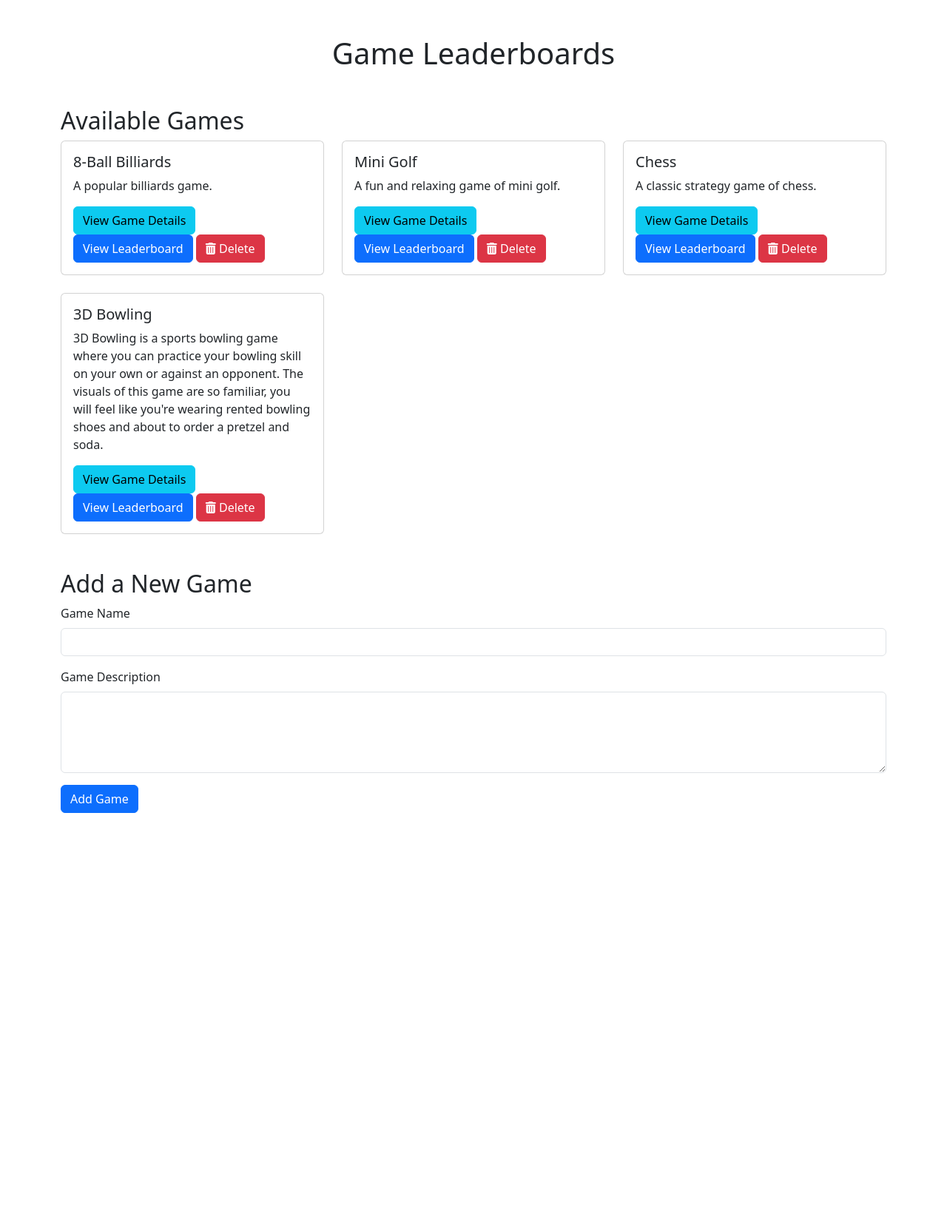
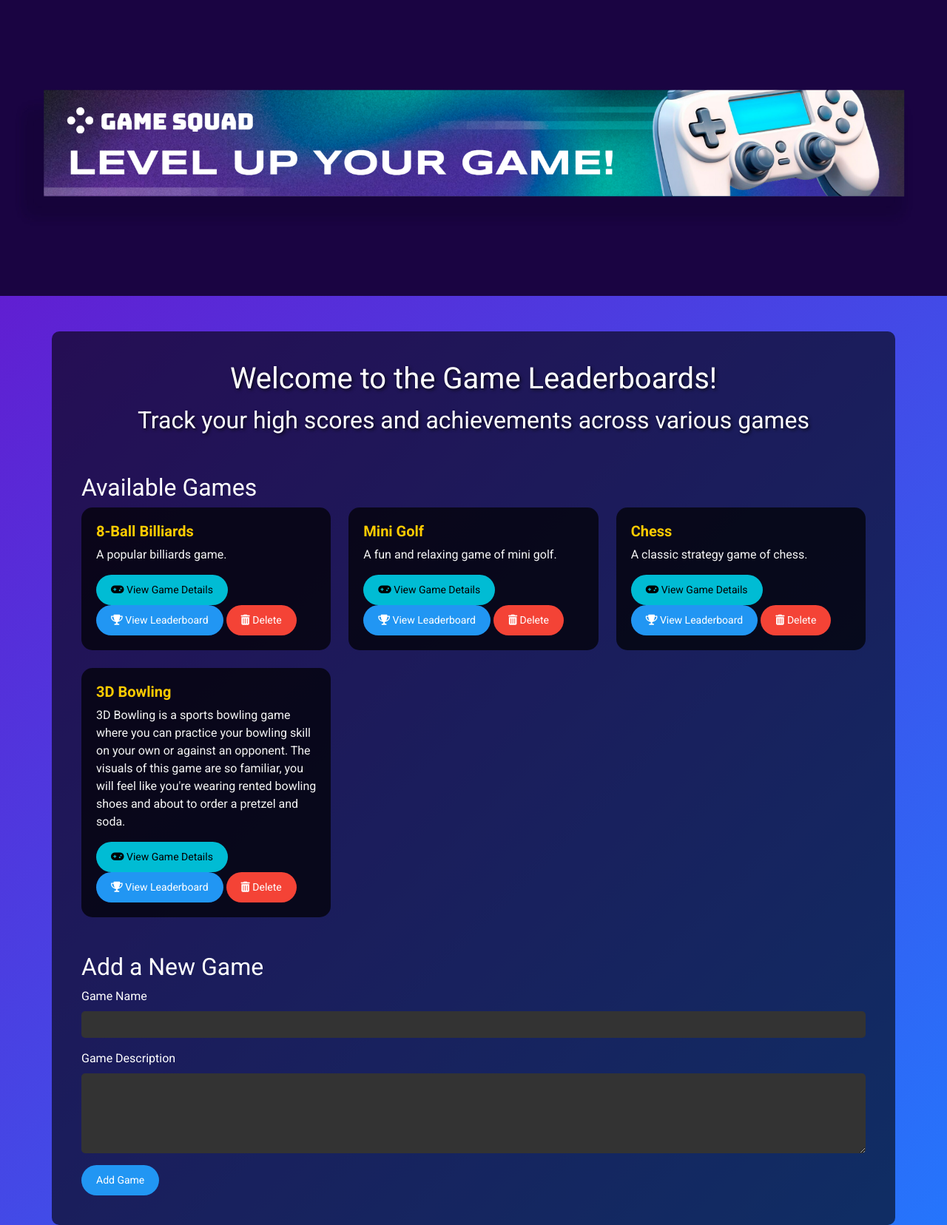
Before and after one commit to mamccorkle/Confident-Coders-Modern-Software-Development-Assignment, a Flask app: page / in a window 1280 px wide. Shown: the whole page at 74% size. Before the commit the page ends 1099 px from the top, so only its background shows below. Run offline with Flask 3, Linux system fonts and the light colour scheme; data comes from the database, SQL or seed files in the repository; both versions use the stored data as it was after the commit.

Commit message:
Commit - 20250309 - MM
* Changed index.html to include header image and card effects

* Changed leaderboard.html to a dark themed table

* Added a lot of css for the theming of the site

+ Added 10954552.jpg for a header

+ Added 10954552-2.jpg for a scaled and better version of the header

+ Added favicon.ico as a tab icon in the browser. It is a game controller

```diff
--- a/static/style.css
+++ b/static/style.css
@@ -0,0 +1,182 @@
+/* General Page Style */
+body {
+    background: linear-gradient(135deg, #6a11cb 0%, #2575fc 100%);
+    /*font-family: 'Arial', sans-serif;*/
+    font-family: 'Roboto', sans-serif;
+    color: #fff;
+}
+
+h1, h2 {
+    color: #fff;
+}
+
+.container {
+    background: rgba(0, 0, 0, 0.6);
+    padding: 40px;
+    border-radius: 10px;
+}
+
+/* Cards Styling */
+.card {
+    background-color: rgba(0, 0, 0, 0.7);
+    border: none;
+    border-radius: 15px;
+    transition: all 0.3s ease;
+}
+
+.card:hover {
+    transform: scale(1.05);
+    box-shadow: 0px 4px 20px rgba(0, 0, 0, 0.3);
+}
+
+.card-body {
+    padding: 20px;
+}
+
+.card-title {
+    color: #ffcb00;
+    font-weight: bold;
+}
+
+.card-text {
+    color: #f5f5f5;
+    margin-bottom: 15px;
+}
+
+/* Buttons Styling */
+.btn-info, .btn-primary, .btn-danger {
+    border-radius: 30px;
+    padding: 10px 20px;
+    font-size: 14px;
+}
+
+.btn-info {
+    background-color: #00bcd4;
+    border: none;
+}
+
+.btn-info:hover {
+    background-color: #00acc1;
+}
+
+.btn-primary {
+    background-color: #2196f3;
+    border: none;
+}
+
+.btn-primary:hover {
+    background-color: #1976d2;
+}
+
+.btn-danger {
+    background-color: #f44336;
+    border: none;
+}
+
+.btn-danger:hover {
+    background-color: #e53935;
+}
+
+/* Form Styling */
+form {
+    /*background-color: rgba(0, 0, 0, 0.7);*/
+    /*padding: 30px;*/
+    border-radius: 10px;
+}
+
+.form-control {
+    background-color: #333;
+    border: none;
+    color: #fff;
+    border-radius: 5px;
+}
+
+.form-label {
+    color: #fff;
+}
+
+/* Hover Effects */
+.card:hover {
+    transform: scale(1.05);
+    box-shadow: 0 4px 20px rgba(0, 0, 0, 0.5);
+}
+
+/* Card Hover Effect */
+.card {
+    transition: transform 0.3s ease, box-shadow 0.3s ease;
+}
+
+.card:hover {
+    transform: scale(1.05);
+    box-shadow: 0 4px 20px rgba(0, 0, 0, 0.2);
+}
+
+/* Button Hover Effect */
+.btn-info:hover, .btn-primary:hover, .btn-danger:hover {
+    transform: scale(1.05);
+    box-shadow: 0px 4px 10px rgba(0, 0, 0, 0.2);
+}
+
+@keyframes fadeInUp {
+  from {
+    opacity: 0;
+    transform: translateY(50px);
+  }
+  to {
+    opacity: 1;
+    transform: translateY(0);
+  }
+}
+
+.card {
+    animation: fadeInUp 0.8s ease-out forwards;
+}
+
+.card:nth-child(even) {
+    animation-delay: 0.2s;
+}
+
+.card:nth-child(odd) {
+    animation-delay: 0.4s;
+}
+
+.hero {
+    height: 400px;
+    background-size: cover;
+    background-position: center;
+    display: flex;
+    justify-content: center;
+    align-items: center;
+}
+
+.hero-content {
+    text-shadow: 2px 2px 4px rgba(0, 0, 0, 0.7);
+    font-size: 2rem;
+}
+
+/* Ensure the table has fixed column widths */
+table.table {
+    table-layout: fixed;
+    width: 100%; /* Make the table fill the container */
+}
+
+/* Optionally, you can define widths for specific columns */
+table.table th, table.table td {
+    word-wrap: break-word; /* Prevents text overflow */
+}
+
+/* Set equal column widths */
+table.table th:nth-child(1),
+table.table td:nth-child(1) {
+    width: 35%; /* Adjust this as needed */
+}
+
+table.table th:nth-child(2),
+table.table td:nth-child(2) {
+    width: 35%; /* Adjust this as needed */
+}
+
+table.table th:nth-child(3),
+table.table td:nth-child(3) {
+    width: 35%; /* Adjust this as needed */
+}
--- a/templates/index.html
+++ b/templates/index.html
@@ -3,15 +3,27 @@
 <head>
     <meta charset="UTF-8">
     <meta name="viewport" content="width=device-width, initial-scale=1.0">
+    <link rel="icon" href="{{ url_for('static', filename='favicon.ico') }}" type="image/x-icon">
     <title>Game Leaderboards</title>
     <link href="https://cdn.jsdelivr.net/npm/bootstrap@5.3.0-alpha1/dist/css/bootstrap.min.css" rel="stylesheet">
     <link rel="stylesheet" href="https://cdnjs.cloudflare.com/ajax/libs/font-awesome/6.0.0-beta3/css/all.min.css">
     <link rel="stylesheet" href="{{ url_for('static', filename='style.css') }}">
+    <link href="https://fonts.googleapis.com/css2?family=Roboto:wght@400;700&display=swap" rel="stylesheet">
+
+  <section class="hero" style="background-image: url('{{ url_for('static', filename='10954552.jpg') }}');">
+<!--    <div class="hero-content text-center text-white">-->
+<!--        <h1>Welcome to the Game Leaderboards!</h1>-->
+<!--        <p>Track your high scores and achievements across various games</p>-->
+<!--    </div>-->
+</section>
 </head>
 <body>
   <div class="container mt-5">
-    <h1 class="text-center mb-4">Game Leaderboards</h1>
-
+<!--    <h1 class="text-center mb-4">Game Leaderboards</h1>-->
+    <div class="hero-content text-center text-white">
+        <h1>Welcome to the Game Leaderboards!</h1>
+        <p>Track your high scores and achievements across various games</p>
+    </div>
     <h2 class="mt-5">Available Games</h2>
     <div class="row row-cols-1 row-cols-md-2 row-cols-lg-3 g-4">
       {% for game in games %}
@@ -20,8 +32,14 @@
           <div class="card-body">
             <h5 class="card-title">{{ game[1] }}</h5>
             <p class="card-text">{{ game[2] }}</p>
-            <a href="/game/{{ game[0] }}" class="btn btn-info">View Game Details</a>
-            <a href="/leaderboard/{{ game[1] }}" class="btn btn-primary">View Leaderboard</a>
+<!--            <a href="/game/{{ game[0] }}" class="btn btn-info">View Game Details</a>-->
+<!--            <a href="/leaderboard/{{ game[1] }}" class="btn btn-primary">View Leaderboard</a>-->
+            <a href="/game/{{ game[0] }}" class="btn btn-info">
+              <i class="fas fa-gamepad"></i> View Game Details
+            </a>
+            <a href="/leaderboard/{{ game[1] }}" class="btn btn-primary">
+              <i class="fas fa-trophy"></i> View Leaderboard
+            </a>
 
             <form action="/delete_game/{{ game[0] }}" method="POST" style="display:inline;">
               <button type="submit" class="btn btn-danger"><i class="fas fa-trash-alt"></i> Delete</button>
--- a/templates/leaderboard.html
+++ b/templates/leaderboard.html
@@ -12,7 +12,7 @@
         <h1 class="text-center mb-4">{{ game_name }} Leaderboard</h1>
 
         <h2 class="mt-5">Current Leaderboard</h2>
-        <table class="table table-striped">
+        <table class="table table-dark">
             <thead>
                 <tr>
                     <th>Rank #</th>
```
Also changed, not shown: MSD-P01-LeaderBoard.sqlite, static/10954552-2.jpg (added), static/10954552.jpg (added), static/favicon.ico (added).
